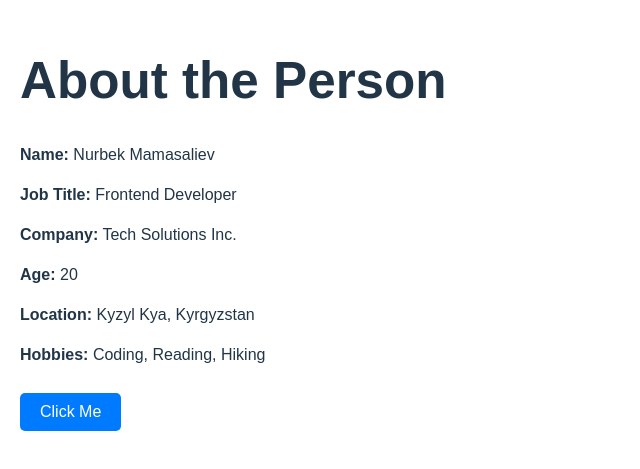
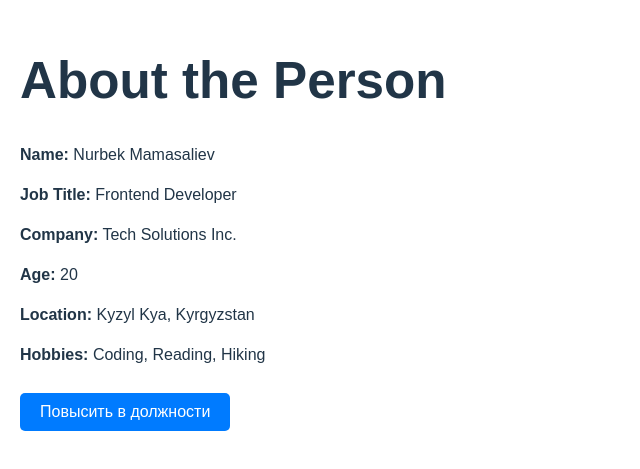
Before and after one commit to Nurbek2023/my-react-project, a React (Vite) app: page / in a window 1280 px wide. Shown: the part 175-644 px from the top of the page, without its empty margins (0-640 px from the left). Built offline with nearby package versions, Linux system fonts and the light colour scheme.

Commit message:
Change button text to 'Promote'

```diff
--- a/src/App.jsx
+++ b/src/App.jsx
@@ -13,7 +13,7 @@ const PersonInfo = () => {
   const [message, setMessage] = useState("");
 
   const handleClick = () => {
-    setMessage("You clicked the button! ");
+    setMessage("Вы нажали «Повысить в должности»!");
   };
 
   return (
@@ -43,7 +43,7 @@ const PersonInfo = () => {
           borderRadius: "5px"
         }}
       >
-        Click Me
+        Повысить в должности
       </button>
     </div>
   );
```
